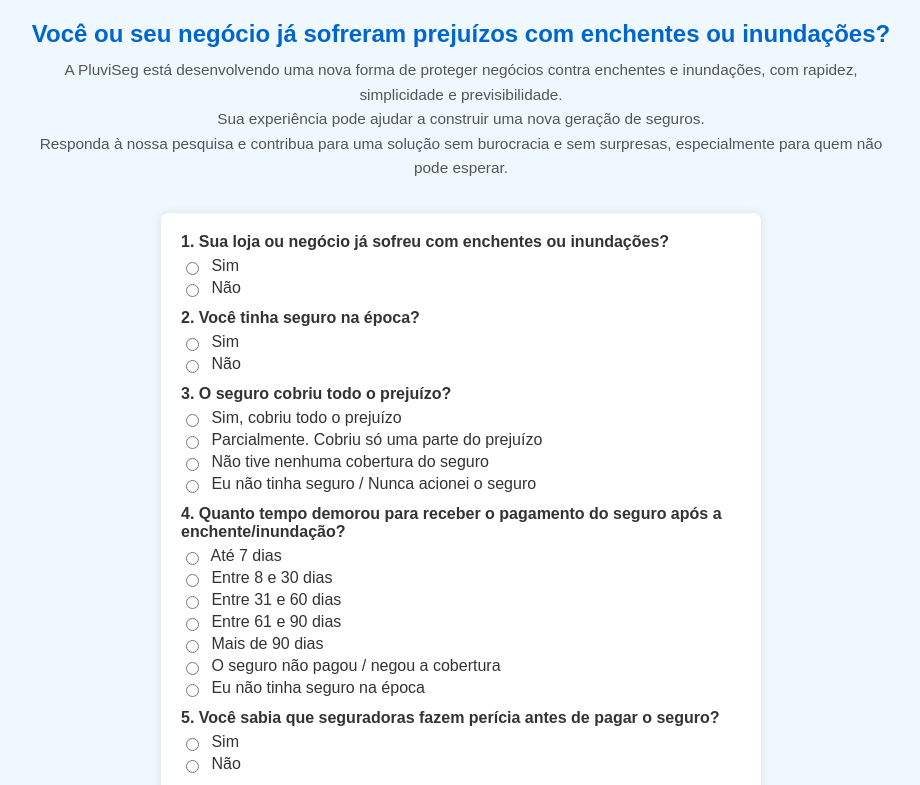
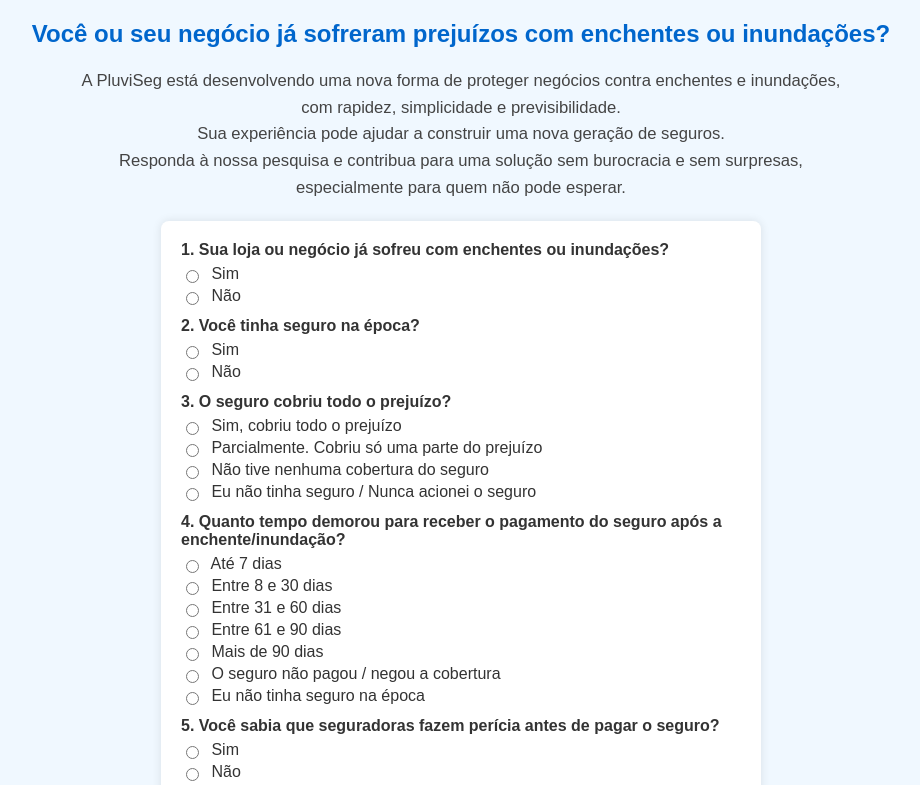
Before and after one commit to kenanab26/pluviseg-form, a website: page index.html in a window 1280 px wide. Shown: the top 785 px of the page, without its empty margins (179-1099 px from the left). Drawn offline with Linux system fonts and the light colour scheme.

```diff
--- a/index.html
+++ b/index.html
@@ -39,18 +39,21 @@
 
     /* ————— Subtítulo/resumo ————— */
     p.intro {
-      font-size: clamp(14px, 1.2vw, 16px);
+  font-size: clamp(16px, 1.3vw, 18px);
   line-height: 1.6;
-      color: #555;
+  color: #444;
   text-align: center;
-      padding: 0 20px;
-      margin: 0 auto 24px;
+  padding: 0 10px;
+  margin: 20px auto;
+  max-width: 800px; /* ← volta o limite confortável de leitura */
 }
 
-    @media screen and (min-width: 1024px) {
+/* Ajuste específico para telas muito pequenas */
+@media screen and (max-width: 480px) {
   p.intro {
-        margin-bottom: 32px;
-        max-width: 900px;
+    font-size: 16px;
+    line-height: 1.5;
+    padding: 0 16px;
   }
 }
 
```
Lines whose indentation alone changed are shown as unchanged.
